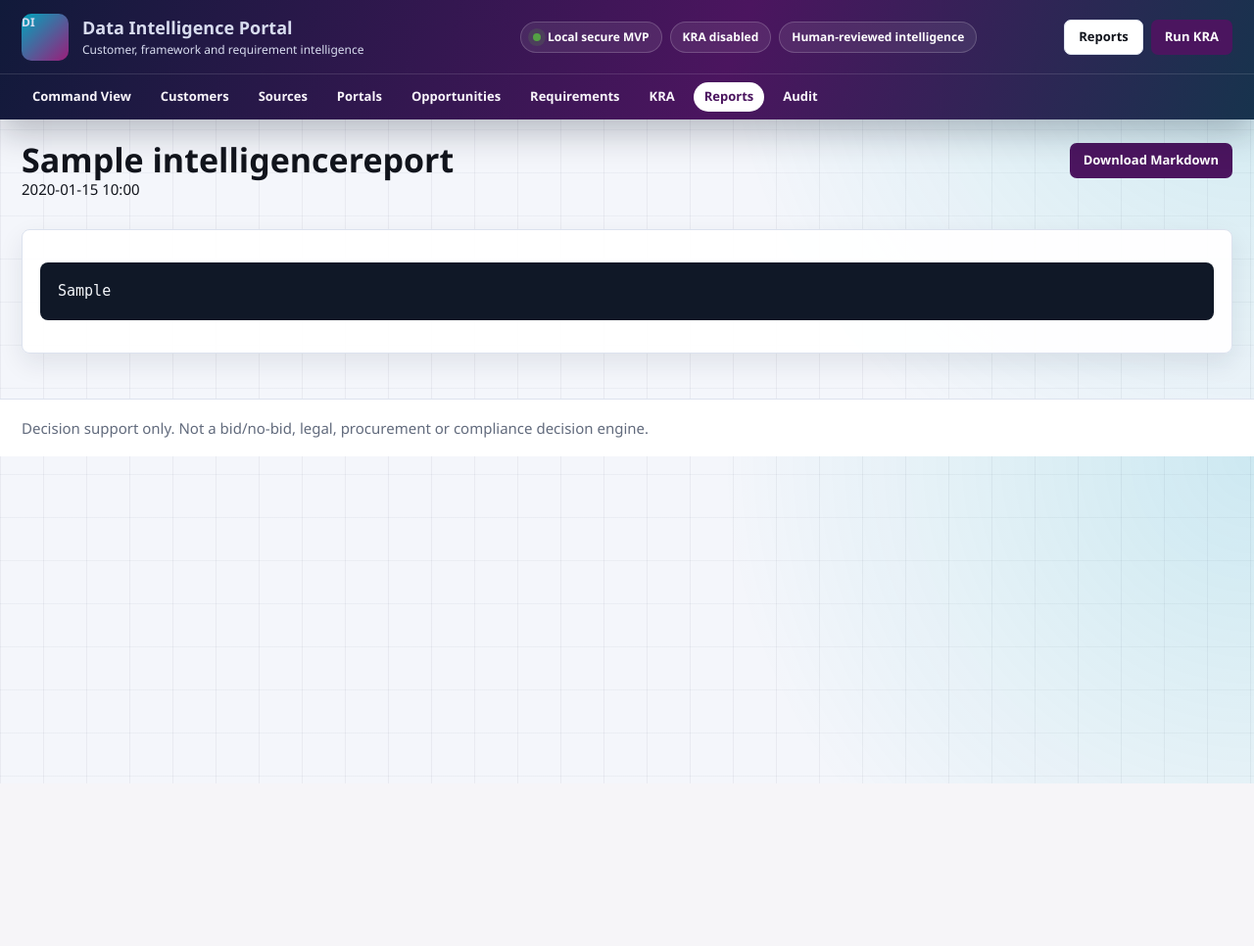
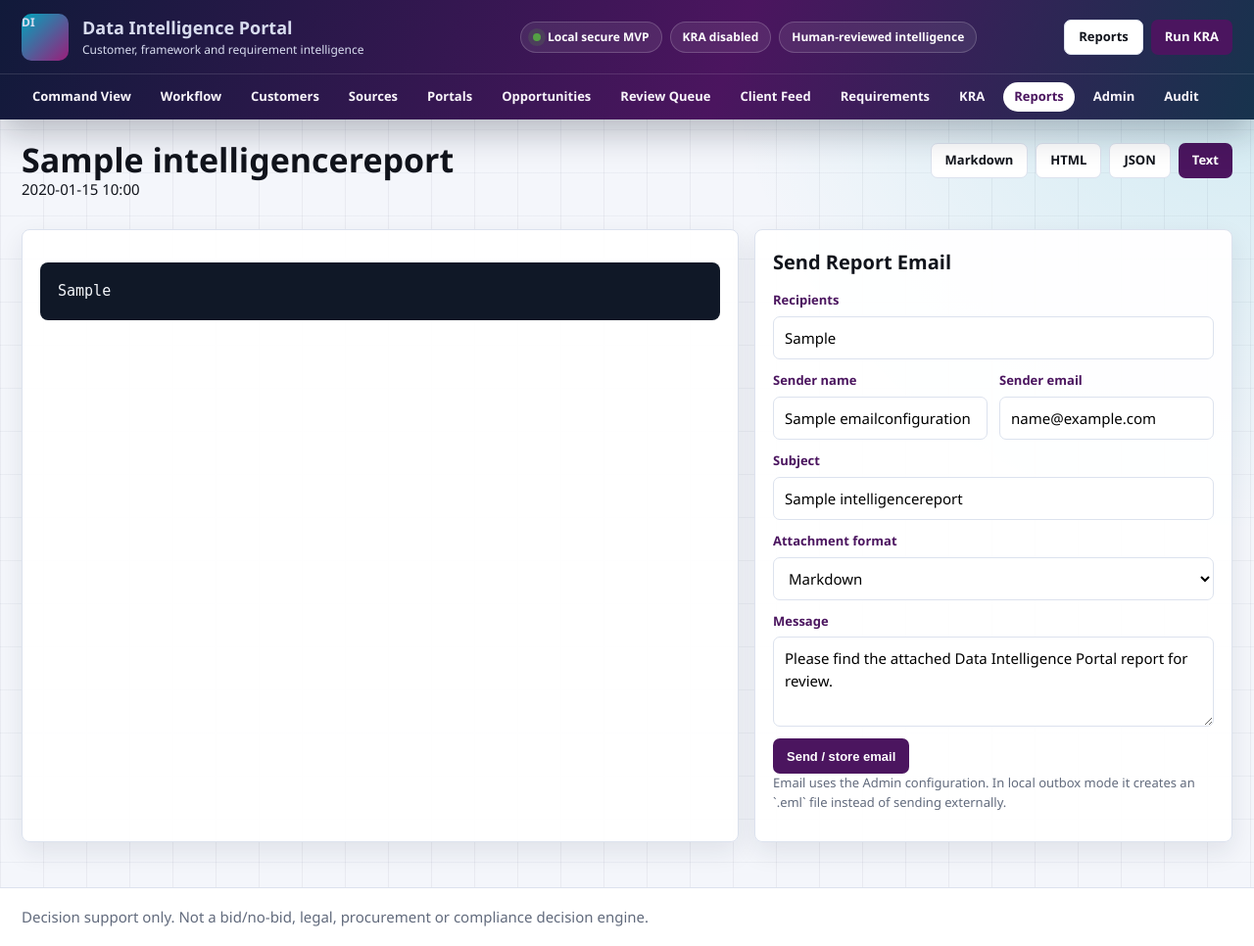
Before and after one commit to neil9bailey/Data-Intelligence-Portal, a FastAPI app: page /reports/1 in a window 1280 px wide. Shown: the whole page at 98% size. Before the commit the page ends 800 px from the top, so only its background shows below. Run offline with FastAPI, Linux system fonts and the light colour scheme; tables that the repository leaves empty hold one stand-in row (values such as "Sample post"); some libraries are stand-ins or nearby versions.

Commit message:
add COF workflow review gate and email exports

```diff
--- a/app/audit.py
+++ b/app/audit.py
@@ -15,6 +15,9 @@ def compact_snapshot(item: Any) -> str:
         data = item.model_dump()
     else:
         data = dict(item)
+    for key in list(data):
+        if any(term in key.lower() for term in ("password", "secret", "token", "api_key")):
+            data[key] = "***redacted***" if data[key] else ""
     return json.dumps(data, default=str, separators=(",", ":"))[:8000]
 
 
--- a/app/main.py
+++ b/app/main.py
@@ -10,6 +10,8 @@ from sqlmodel import Session, col, select
 
 from app.audit import compact_snapshot, log_event
 from app.database import engine, get_session, init_db
+from app.email_service import get_email_configuration, send_or_store_email, split_recipients
+from app.export_service import report_export
 from app.form_utils import parse_bool, parse_float, parse_optional_date, parse_optional_int, validation_error_response
 from app.intelligence import (
     extract_document_intelligence,
@@ -23,9 +25,12 @@ from app.models import (
     AuditEvent,
     BusinessUnit,
     BuyerPortalInstance,
+    ClientInterestSignal,
     Customer,
     CustomerWatchProfile,
     DocumentRetrievalTask,
+    EmailConfiguration,
+    EmailDeliveryLog,
     ExtractedQualityQuestion,
     ExtractedRequirement,
     IntelligenceReport,
@@ -41,7 +46,7 @@ from app.models import (
     SourceCheckSnapshot,
 )
 from app.reports import create_report
-from app.rule_loader import rules_version_summary
+from app.rule_loader import load_rule_file, rules_version_summary
 from app.seed import seed_demo_data, seed_reference_data
 from app.settings import BASE_DIR, get_settings
 
@@ -134,6 +139,8 @@ def dashboard_metrics(session: Session) -> dict:
         "pending_findings": len(list(session.exec(select(KRAFinding).where(KRAFinding.human_review_status == "pending")))),
         "source_changes": len(list(session.exec(select(SourceCheckSnapshot).where(SourceCheckSnapshot.change_type == "changed")))),
         "news_items": len(list(session.exec(select(NewsFeedItem)))),
+        "review_queue": len(list(session.exec(select(Opportunity).where(col(Opportunity.status).in_(["new", "pending_review", "matched"]))))),
+        "client_interests": len(list(session.exec(select(ClientInterestSignal)))),
     }
 
 
@@ -167,6 +174,151 @@ def dashboard(request: Request, session: Session = Depends(get_session)):
 def refresh_news(session: Session = Depends(get_session)):
     refresh_news_feeds(session)
     return redirect("/")
+
+
+@app.get("/workflow", response_class=HTMLResponse)
+def workflow(request: Request, session: Session = Depends(get_session)):
+    workflow_rules = load_rule_file("workflow.yml")
+    return templates.TemplateResponse(
+        request,
+        "workflow.html",
+        context(request, workflow=workflow_rules, metrics=dashboard_metrics(session), **reference_context(session)),
+    )
+
+
+@app.get("/review", response_class=HTMLResponse)
+def review_queue(request: Request, session: Session = Depends(get_session)):
+    opportunities = list(session.exec(select(Opportunity).order_by(col(Opportunity.updated_at).desc()).limit(200)))
+    return templates.TemplateResponse(
+        request,
+        "review.html",
+        context(request, opportunities=opportunities, **reference_context(session)),
+    )
+
+
+@app.post("/opportunities/{opportunity_id}/review")
+async def update_opportunity_review(opportunity_id: int, request: Request, session: Session = Depends(get_session)):
+    opportunity = session.get(Opportunity, opportunity_id)
+    if not opportunity:
+        return redirect("/review")
+    form = await request.form()
+    errors: list[str] = []
+    action = str(form.get("action") or "").strip()
+    allowed = {"approve": "approved", "reject": "rejected", "reassign": "pending_review", "hold": "pending_review"}
+    if action not in allowed:
+        errors.append("Review action must be approve, reject, reassign or hold.")
+    customer_id = parse_optional_int(form.get("customer_id"), "Customer", errors)
+    business_unit_id = parse_optional_int(form.get("business_unit_id"), "Business unit", errors)
+    if errors:
+        return validation_error_response(errors, "/review")
+    before = compact_snapshot(opportunity)
+    opportunity.status = allowed[action]
+    if action == "reassign":
+        opportunity.customer_id = customer_id
+        opportunity.business_unit_id = business_unit_id
+    opportunity.relevance_rationale = str(form.get("review_notes") or opportunity.relevance_rationale or "")
+    session.add(opportunity)
+    log_event(
+        session,
+        entity_type="Opportunity",
+        entity_id=opportunity.id,
+        action=f"review_{action}",
+        summary=f"Review action {action} for {opportunity.title}",
+        before=before,
+        after=opportunity,
+    )
+    session.commit()
+    return redirect("/review")
+
+
+@app.get("/client-portal", response_class=HTMLResponse)
+def client_portal(request: Request, session: Session = Depends(get_session)):
+    opportunities = list(session.exec(select(Opportunity).where(Opportunity.status == "approved").order_by(col(Opportunity.updated_at).desc()).limit(100)))
+    interests = list(session.exec(select(ClientInterestSignal).order_by(col(ClientInterestSignal.created_at).desc()).limit(100)))
+    return templates.TemplateResponse(
+        request,
+        "client_portal.html",
+        context(request, opportunities=opportunities, interests=interests, **reference_context(session)),
+    )
+
+
+@app.post("/client-portal/interests")
+async def create_interest_signal(request: Request, session: Session = Depends(get_session)):
+    form = await request.form()
+    errors: list[str] = []
+    opportunity_id = parse_optional_int(form.get("opportunity_id"), "Opportunity", errors)
+    customer_id = parse_optional_int(form.get("customer_id"), "Customer", errors)
+    if errors:
+        return validation_error_response(errors, "/client-portal")
+    signal = ClientInterestSignal(
+        opportunity_id=opportunity_id,
+        customer_id=customer_id,
+        contact_name=str(form.get("contact_name") or ""),
+        contact_email=str(form.get("contact_email") or ""),
+        signal=str(form.get("signal") or "interested"),
+        notes=str(form.get("notes") or ""),
+    )
+    save_with_audit(session, signal, "create", "Created client interest signal")
+    return redirect("/client-portal")
+
+
+@app.get("/admin", response_class=HTMLResponse)
+def admin(request: Request, session: Session = Depends(get_session)):
+    email_config = get_email_configuration(session)
+    email_logs = list(session.exec(select(EmailDeliveryLog).order_by(col(EmailDeliveryLog.created_at).desc()).limit(50)))
+    return templates.TemplateResponse(
+        request,
+        "admin.html",
+        context(request, email_config=email_config, email_logs=email_logs),
+    )
+
+
+@app.post("/admin/email")
+async def update_email_configuration(request: Request, session: Session = Depends(get_session)):
+    form = await request.form()
+    errors: list[str] = []
+    config = get_email_configuration(session)
+    smtp_port = parse_optional_int(form.get("smtp_port"), "SMTP port", errors) or 587
+    if errors:
+        return validation_error_response(errors, "/admin")
+    before = compact_snapshot(config)
+    config.profile_name = str(form.get("profile_name") or "Default local profile")
+    config.delivery_mode = str(form.get("delivery_mode") or "file_outbox")
+    config.smtp_host = str(form.get("smtp_host") or "")
+    config.smtp_port = smtp_port
+    config.smtp_username = str(form.get("smtp_username") or "")
+    password = str(form.get("smtp_password") or "")
+    if password:
+        config.smtp_password = password
+    config.use_tls = parse_bool(form.get("use_tls"))
+    config.enabled = parse_bool(form.get("enabled"))
+    config.sender_name = str(form.get("sender_name") or "Data Intelligence Portal")
+    config.sender_email = str(form.get("sender_email") or "no-reply@local.test")
+    config.default_recipients = str(form.get("default_recipients") or "")
+    config.notes = str(form.get("notes") or "")
+    session.add(config)
+    log_event(session, entity_type="EmailConfiguration", entity_id=config.id, action="update", summary="Updated email configuration", before=before, after=config)
+    session.commit()
+    return redirect("/admin")
+
+
+@app.post("/admin/email/test")
+async def send_test_email(request: Request, session: Session = Depends(get_session)):
+    form = await request.form()
+    config = get_email_configuration(session)
+    recipients = split_recipients(str(form.get("recipients") or config.default_recipients))
+    if not recipients:
+        return validation_error_response(["At least one recipient is required for a test email."], "/admin")
+    send_or_store_email(
+        session,
+        config,
+        recipients=recipients,
+        subject=str(form.get("subject") or "Data Intelligence Portal test email"),
+        body=str(form.get("message") or "This is a local MVP email configuration test."),
+        sender_name=str(form.get("sender_name") or config.sender_name),
+        sender_email=str(form.get("sender_email") or config.sender_email),
+    )
+    return redirect("/admin")
 
 
 @app.get("/customers", response_class=HTMLResponse)
@@ -399,9 +551,35 @@ def report_detail(report_id: int, request: Request, format: str | None = None, s
     report = session.get(IntelligenceReport, report_id)
     if not report:
         return redirect("/reports")
-    if format == "md":
-        return Response(report.markdown, media_type="text/markdown", headers={"Content-Disposition": f'attachment; filename="data-intelligence-report-{report_id}.md"'})
-    return templates.TemplateResponse(request, "report_detail.html", context(request, report=report, **reference_context(session)))
+    if format in {"md", "html", "json", "txt"}:
+        payload, media_type, filename = report_export(report, format)
+        return Response(payload, media_type=media_type, headers={"Content-Disposition": f'attachment; filename="{filename}"'})
+    email_config = get_email_configuration(session)
+    return templates.TemplateResponse(request, "report_detail.html", context(request, report=report, email_config=email_config, **reference_context(session)))
+
+
+@app.post("/reports/{report_id}/send-email")
+async def send_report_email(report_id: int, request: Request, session: Session = Depends(get_session)):
+    report = session.get(IntelligenceReport, report_id)
+    if not report:
+        return redirect("/reports")
+    form = await request.form()
+    config = get_email_configuration(session)
+    recipients = split_recipients(str(form.get("recipients") or config.default_recipients))
+    if not recipients:
+        return validation_error_response(["Add at least one recipient before sending the report."], f"/reports/{report_id}")
+    send_or_store_email(
+        session,
+        config,
+        recipients=recipients,
+        subject=str(form.get("subject") or report.report_name),
+        body=str(form.get("message") or "Please find the attached Data Intelligence Portal report for review."),
+        report=report,
+        sender_name=str(form.get("sender_name") or config.sender_name),
+        sender_email=str(form.get("sender_email") or config.sender_email),
+        export_format=str(form.get("export_format") or "md"),
+    )
+    return redirect(f"/reports/{report_id}")
 
 
 @app.get("/audit", response_class=HTMLResponse)
--- a/app/static/styles.css
+++ b/app/static/styles.css
@@ -150,6 +150,13 @@ p { margin: 0 0 12px; }
 .metrics { grid-template-columns: repeat(5, minmax(0, 1fr)); margin-top: 18px; }
 .two { grid-template-columns: minmax(0, 1.2fr) minmax(330px, 0.8fr); }
 .three { grid-template-columns: repeat(3, minmax(0, 1fr)); }
+.workflow-map { display: grid; grid-template-columns: repeat(6, minmax(170px, 1fr)); gap: 12px; }
+.workflow-card { min-height: 220px; padding: 16px; border: 1px solid var(--line); border-top: 5px solid var(--plum); border-radius: 8px; background: var(--panel); box-shadow: var(--soft); }
+.workflow-card:nth-child(2) { border-top-color: var(--cyan); }
+.workflow-card:nth-child(3) { border-top-color: #54a044; }
+.workflow-card:nth-child(4) { border-top-color: var(--magenta); }
+.workflow-card:nth-child(5) { border-top-color: #bf8018; }
+.workflow-card:nth-child(6) { border-top-color: var(--navy); }
 .panel, .metric, .list-item {
   border: 1px solid var(--line);
   border-radius: 8px;
@@ -192,10 +199,14 @@ input, select, textarea {
 }
 textarea { min-height: 92px; resize: vertical; }
 .form-grid { display: grid; grid-template-columns: repeat(2, minmax(0, 1fr)); gap: 12px; }
+.inline-form { display: grid; grid-template-columns: 120px 150px 130px minmax(150px, 1fr) auto; gap: 8px; align-items: center; }
+.inline-form input, .inline-form select { min-width: 0; }
+.checkline { display: flex; align-items: center; gap: 8px; margin: 10px 0; color: var(--ink); font-weight: 700; }
+.checkline input { width: auto; }
 .report-body { white-space: pre-wrap; padding: 18px; border-radius: 8px; background: #101827; color: #f5f7fb; overflow-x: auto; }
 .footer { padding: 18px 22px; color: var(--muted); background: #fff; border-top: 1px solid var(--line); }
 @media (max-width: 1050px) {
-  .topbar-inner, .hero, .two, .three, .form-grid { grid-template-columns: 1fr; }
+  .topbar-inner, .hero, .two, .three, .form-grid, .workflow-map, .inline-form { grid-template-columns: 1fr; }
   .topbar-inner { height: auto; padding: 14px 18px; }
   .chips { justify-content: flex-start; flex-wrap: wrap; }
   .metrics { grid-template-columns: repeat(2, minmax(0, 1fr)); }
--- a/app/templates/base.html
+++ b/app/templates/base.html
@@ -25,13 +25,17 @@
       </div>
       <nav class="nav">
         <a class="{{ 'active' if request.url.path == '/' else '' }}" href="/">Command View</a>
+        <a class="{{ 'active' if request.url.path.startswith('/workflow') else '' }}" href="/workflow">Workflow</a>
         <a class="{{ 'active' if request.url.path.startswith('/customers') else '' }}" href="/customers">Customers</a>
         <a class="{{ 'active' if request.url.path.startswith('/sources') else '' }}" href="/sources">Sources</a>
         <a class="{{ 'active' if request.url.path.startswith('/portals') else '' }}" href="/portals">Portals</a>
         <a class="{{ 'active' if request.url.path.startswith('/opportunities') else '' }}" href="/opportunities">Opportunities</a>
+        <a class="{{ 'active' if request.url.path.startswith('/review') else '' }}" href="/review">Review Queue</a>
+        <a class="{{ 'active' if request.url.path.startswith('/client-portal') else '' }}" href="/client-portal">Client Feed</a>
         <a class="{{ 'active' if request.url.path.startswith('/requirements') else '' }}" href="/requirements">Requirements</a>
         <a class="{{ 'active' if request.url.path.startswith('/kra') else '' }}" href="/kra">KRA</a>
         <a class="{{ 'active' if request.url.path.startswith('/reports') else '' }}" href="/reports">Reports</a>
+        <a class="{{ 'active' if request.url.path.startswith('/admin') else '' }}" href="/admin">Admin</a>
         <a class="{{ 'active' if request.url.path.startswith('/audit') else '' }}" href="/audit">Audit</a>
       </nav>
     </header>
--- a/app/templates/report_detail.html
+++ b/app/templates/report_detail.html
@@ -1,6 +1,31 @@
 {% extends "base.html" %}
 {% block title %}Report - {{ app_name }}{% endblock %}
 {% block content %}
-<div class="page-head"><div><h1>{{ report.report_name }}</h1><p>{{ report.generated_at.strftime('%Y-%m-%d %H:%M') }}</p></div><a class="button" href="/reports/{{ report.id }}?format=md">Download Markdown</a></div>
-<section class="panel"><pre class="report-body">{{ report.markdown }}</pre></section>
+<div class="page-head">
+  <div><h1>{{ report.report_name }}</h1><p>{{ report.generated_at.strftime('%Y-%m-%d %H:%M') }}</p></div>
+  <div class="actions">
+    <a class="button secondary" href="/reports/{{ report.id }}?format=md">Markdown</a>
+    <a class="button secondary" href="/reports/{{ report.id }}?format=html">HTML</a>
+    <a class="button secondary" href="/reports/{{ report.id }}?format=json">JSON</a>
+    <a class="button" href="/reports/{{ report.id }}?format=txt">Text</a>
+  </div>
+</div>
+<section class="grid two">
+  <div class="panel"><pre class="report-body">{{ report.markdown }}</pre></div>
+  <div class="panel">
+    <h2>Send Report Email</h2>
+    <form method="post" action="/reports/{{ report.id }}/send-email">
+      <div class="field"><label>Recipients</label><input name="recipients" value="{{ email_config.default_recipients }}" placeholder="recipient@example.com; another@example.com"></div>
+      <div class="form-grid">
+        <div class="field"><label>Sender name</label><input name="sender_name" value="{{ email_config.sender_name }}"></div>
+        <div class="field"><label>Sender email</label><input name="sender_email" value="{{ email_config.sender_email }}"></div>
+      </div>
+      <div class="field"><label>Subject</label><input name="subject" value="{{ report.report_name }}"></div>
+      <div class="field"><label>Attachment format</label><select name="export_format"><option value="md">Markdown</option><option value="html">HTML</option><option value="json">JSON</option><option value="txt">Text</option></select></div>
+      <div class="field"><label>Message</label><textarea name="message">Please find the attached Data Intelligence Portal report for review.</textarea></div>
+      <button type="submit">Send / store email</button>
+    </form>
+    <p class="hint">Email uses the Admin configuration. In local outbox mode it creates an `.eml` file instead of sending externally.</p>
+  </div>
+</section>
 {% endblock %}
```
Also changed, not shown: app/email_service.py (added, +105 -0 lines), app/export_service.py (added, +37 -0 lines), app/models.py (+44 -0 lines), app/rules/workflow.yml (added, +42 -0 lines), app/seed.py (+18 -0 lines), app/templates/admin.html (added, +55 -0 lines), app/templates/client_portal.html (added, +35 -0 lines), app/templates/dashboard.html (+4 -4 lines), app/templates/reports.html (+10 -1 lines), app/templates/review.html (added, +37 -0 lines), app/templates/workflow.html (added, +36 -0 lines), tests/test_intelligence.py (+9 -0 lines), tests/test_routes.py (+43 -1 lines), README.md, 1 other file.
